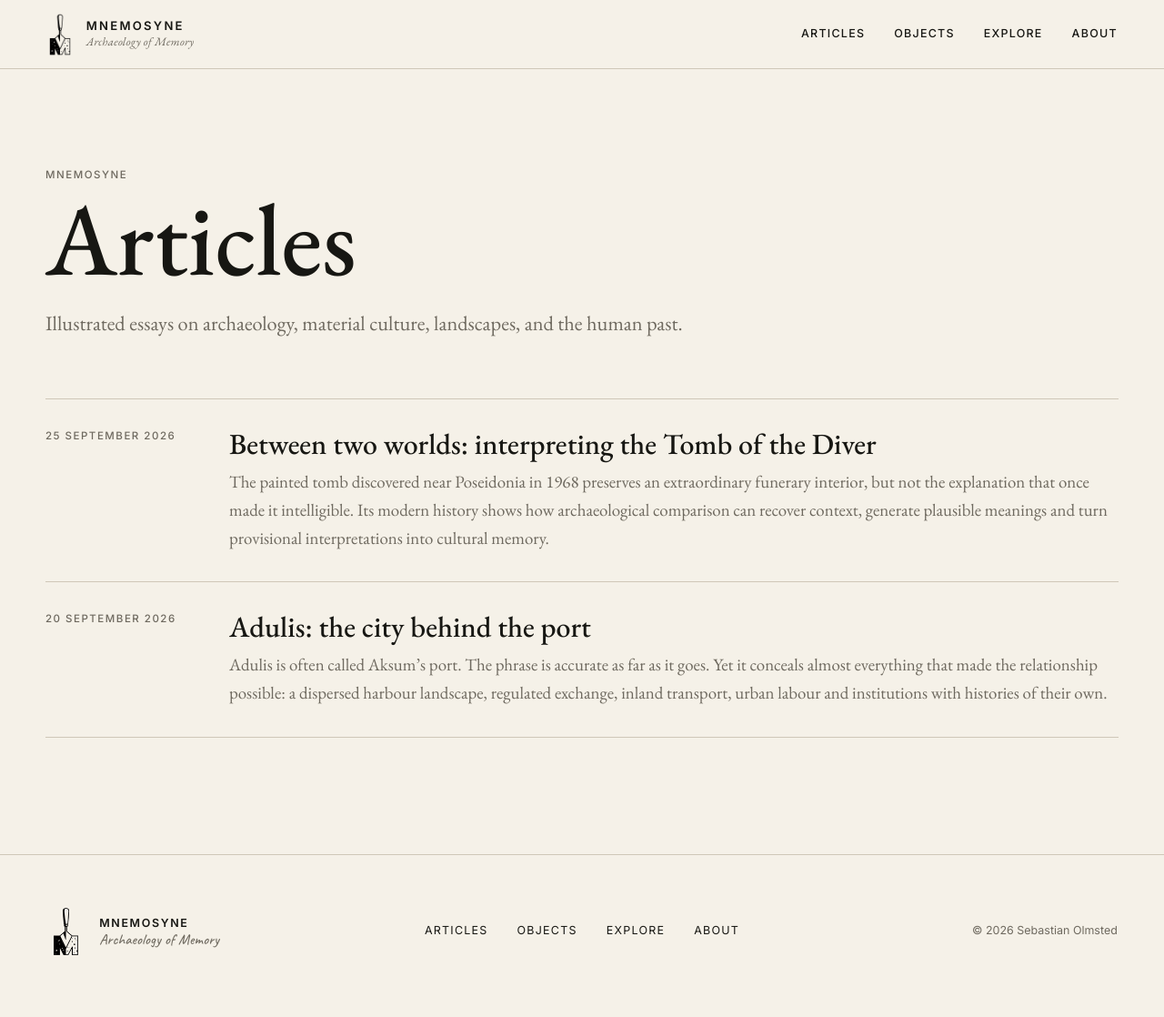
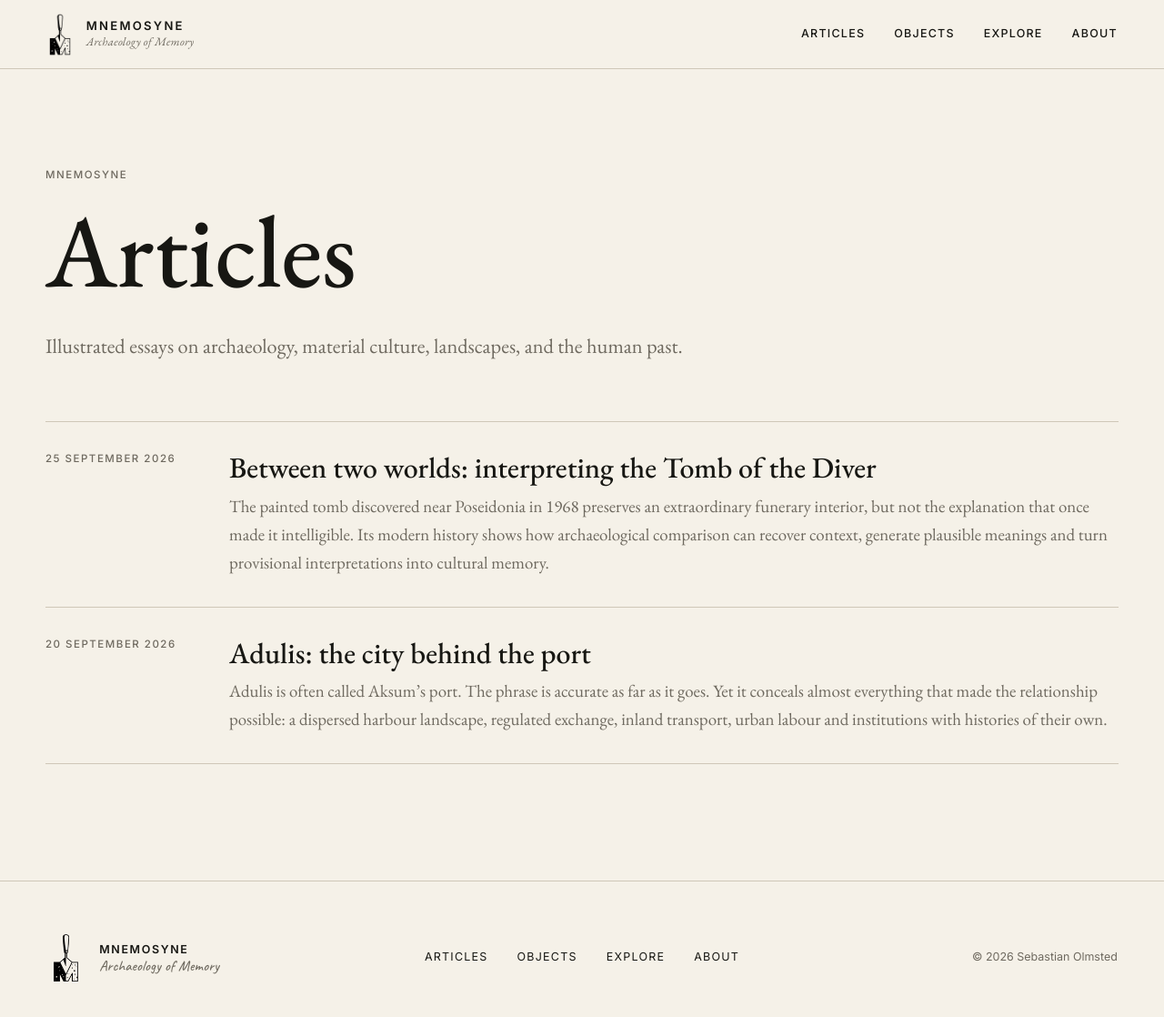
Before and after one commit to basolmsted-blip/mnemosyne-online, a Jekyll site: the page built from archive.html, in a window 1280 px wide and 1137 px high. Shown: the top 1118 px of the window at 91% size. Built offline with Jekyll 4.4.1, drawn with Linux system fonts in a browser that asks for light colours.

Commit message:
Improve heading spacing and mobile artwork color

```diff
--- a/assets/css/style.css
+++ b/assets/css/style.css
@@ -30,6 +30,9 @@
 img { display: block; max-width: 100%; }
 a { color: inherit; text-decoration-color: var(--terracotta); text-underline-offset: .18em; }
 a:hover { color: var(--terracotta); }
+
+/* Keep display titles open enough for tall serif letterforms at every breakpoint. */
+h1, h2, h3, h4, h5, h6 { line-height: 1.15 !important; }
 
 .skip-link {
   position: fixed; left: 1rem; top: -5rem; z-index: 1000;
@@ -533,7 +536,7 @@
   font-weight: 400;
   letter-spacing: -.025em;
   line-height: 1.18;
-  text-transform: uppercase;
+  text-transform: none;
 }
 .editorial-lead__statement > p:not(.eyebrow) {
   max-width: 30ch;
@@ -779,7 +782,7 @@
   font-weight: 400;
   letter-spacing: -.025em;
   line-height: 1.08;
-  text-transform: uppercase;
+  text-transform: none;
 }
 .home-manifesto__inner > p:not(.eyebrow) { max-width: 590px; color: var(--muted); font-size: clamp(1.15rem, 1.8vw, 1.45rem); line-height: 1.4; }
 
@@ -859,6 +862,8 @@
   .explore-card, .explore-card:nth-child(n) { display: flex; padding: 0 .2rem 1rem; border: 0; }
   .explore-card:last-child { grid-column: 1 / -1; width: 50%; justify-self: center; }
   .explore-art { height: 210px; margin: 0 0 1rem; overflow: visible; }
+  .explore-art img,
+  .explore-card:hover .explore-art img { filter: none; }
   .home-manifesto { padding-inline: 1.5rem; }
   .home-manifesto h2 { max-width: 18ch; font-size: clamp(2.35rem, 8vw, 3rem); line-height: 1.18; }
   .site-footer { grid-template-columns: 1fr; align-items: start; gap: 2rem; }
```
